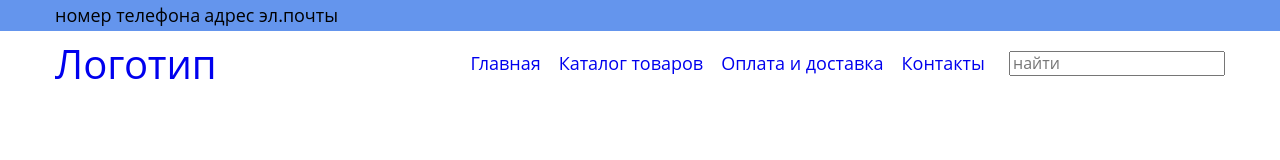
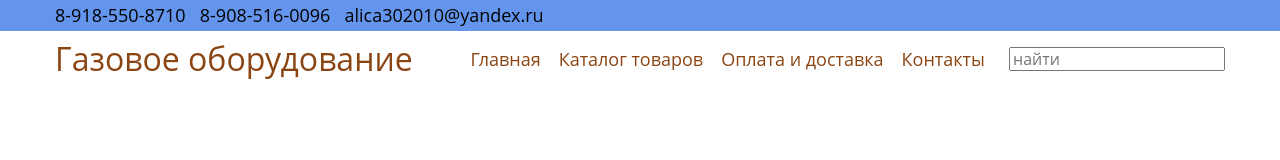
Before and after one commit to IvanVerushkin/project-1, a website: page app/index.html in a window 1280 px wide. Drawn offline with nearby package versions, Linux system fonts and the light colour scheme; files that its build step writes are made by us from their sources.

Commit message:
do contacts

```diff
--- a/app/index.html
+++ b/app/index.html
@@ -13,15 +13,16 @@
 
             <div class="header__top">
                <div class="container">
-                  <a class="phone" href="#">номер телефона</a>
-                  <a class="mail" href="#">адрес эл.почты</a>
+                  <a class="phone" href="tel:+89185508710">8-918-550-8710</a>
+                  <a class="phone" href="tel:+89085160096">8-908-516-0096</a>
+                  <a class="mail" href="mailto:alica302010@yandex.ru">alica302010@yandex.ru</a>
                </div>
             </div>
 
             <div class="header__bottom">
                <div class="container">
                   <div class="header__bottom-inner">
-                     <a class="logotype" href="#">Логотип</a>
+                     <a class="logotype" href="#">Газовое оборудование</a>
                      <div class="header__bottom-navbar">
                         <nav class="navigation">
                            <ul>
--- a/app/scss/style.scss
+++ b/app/scss/style.scss
@@ -2,3 +2,4 @@
 @import 'vars';
 @import "global";
 @import "header";
+@import "contacts";
```
Also changed, not shown: app/css/style.min.css.
